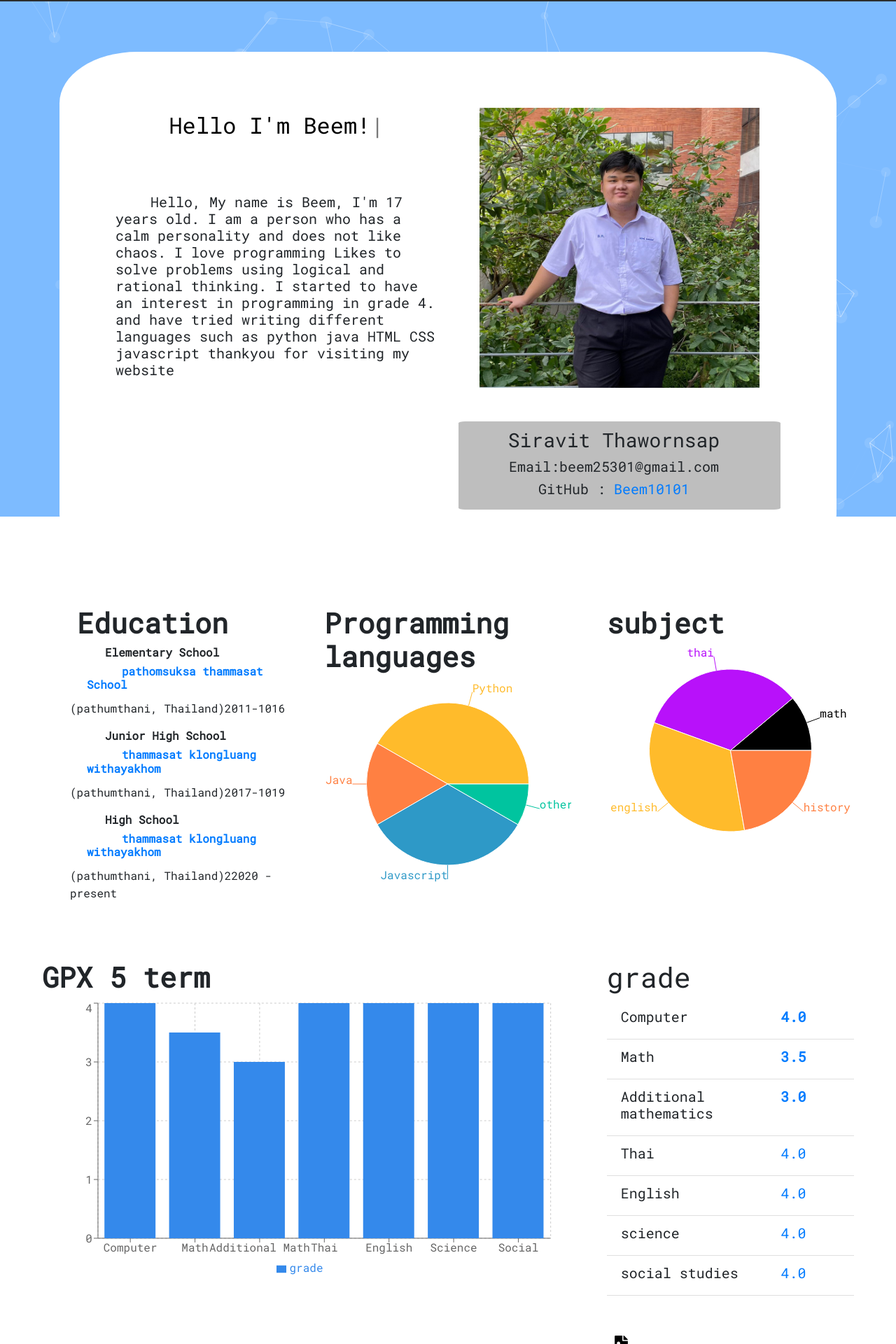
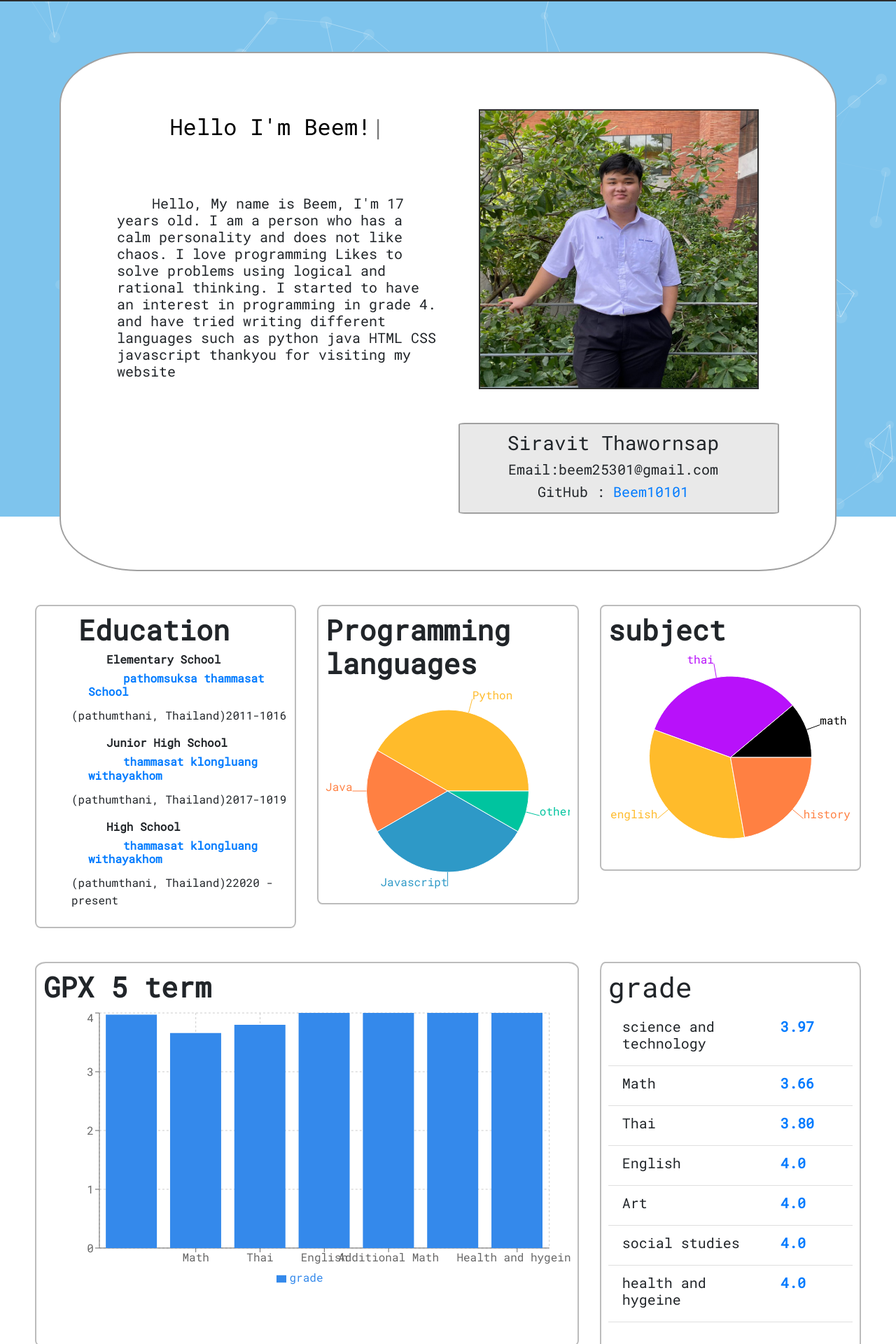
Before and after one commit to beem10101/porfolio, a React (Create React App) app: page / in a window 1280 px wide. Shown: the part 62-1982 px from the top of the page at 70% size. Built offline with nearby package versions, Linux system fonts and the light colour scheme.

Commit message:
14/12/22 23:23

```diff
--- a/src/App.css
+++ b/src/App.css
@@ -8,7 +8,7 @@
   --primary-orange: #f9ab00;
   --primary-dark: rgb(0, 0, 0);
   --primary-white-gray: #f5f3f3;
-  --primary-gray: #bebebe;
+  --primary-gray: #e9e9e9;
 }
 
 /************************* NAVBAR ***********************/
@@ -140,6 +140,7 @@ canvas {
   background-color: var(--primary-white);
   border-radius: 10%;
   font-family: 'Roboto Mono', monospace;
+  border: 2px solid rgb(160, 160, 160);
 }
 
 .banner-about {
@@ -149,6 +150,7 @@ canvas {
   background-color: var(--primary-white);
   border-radius: 2%;
   font-family: 'Roboto Mono', monospace;
+  border: 2px solid rgb(188, 188, 188);
 }
 
 .banner-gray {
@@ -158,6 +160,7 @@ canvas {
   background-color: var(--primary-gray);
   border-radius: 2%;
   font-family: 'Roboto Mono', monospace;
+  border: 2px solid rgb(160, 160, 160);
 }
 
 /* ---------------------- */
@@ -272,3 +275,7 @@ html{
   width: 100%;
   height: 50%;
 }
+
+.frame-cover{
+  border: 2px solid #2d2d2d;
+}
--- a/src/components/Header.js
+++ b/src/components/Header.js
@@ -49,7 +49,7 @@ function Header() {
                 </div>
               </div>
                   <div class="col-lg-6">
-                    <img src={prot_pic} width="400" height="400" data-was-processed="true" ></img>
+                    <img className='frame-cover' src={prot_pic} width="400" height="400" data-was-processed="true" ></img>
                       <br/>
                       <br/>
                       <br/>
--- a/src/components/Particle.js
+++ b/src/components/Particle.js
@@ -18,7 +18,7 @@ const Particle = () => {
     options={{
       background:{
         color:{
-          value:'#7dbbff',
+          value:'#7ec4ed',
         }
       },
       particles: {
--- a/src/components/aboutme1/Gpx.js
+++ b/src/components/aboutme1/Gpx.js
@@ -11,10 +11,10 @@ const Gpx = () => {
       <li class="list-group-item border-top-0 border-left-0 border-right-0 bg-transparent">
           <div class='row'>
             <div class='col-12 col-md-8'>
-              <h5 > Computer </h5>
+              <h5 > science and technology </h5>
             </div>
             <div class='col-6 col-md-4 text-primary'>
-              <h5 class='font-weight-bold text-primary'> 4.0 </h5>
+              <h5 class='font-weight-bold text-primary'> 3.97 </h5>
             </div>
           </div>
         </li>
@@ -24,17 +24,7 @@ const Gpx = () => {
               <h5 > Math </h5>
             </div>
             <div class='col-6 col-md-4 text-primary'>
-              <h5 class='font-weight-bold text-primary'> 3.5 </h5>
-            </div>
-          </div>
-        </li>
-      <li class="list-group-item border-top-0 border-left-0 border-right-0 bg-transparent">
-          <div class='row'>
-            <div class='col-12 col-md-8'>
-              <h5> Additional mathematics </h5>
-            </div>
-            <div class='col-6 col-md-4 text-primary'>
-              <h5 class='font-weight-bold text-primary'> 3.0 </h5>
+              <h5 class='font-weight-bold text-primary'> 3.66 </h5>
             </div>
           </div>
         </li>
@@ -44,7 +34,7 @@ const Gpx = () => {
               <h5> Thai </h5>
             </div>
             <div class='col-6 col-md-4'>
-              <h5 class='text-primary'> 4.0 </h5>
+              <h5 class='font-weight-bold text-primary '> 3.80 </h5>
             </div>
           </div>
         </li>
@@ -54,17 +44,17 @@ const Gpx = () => {
               <h5> English </h5>
             </div>
             <div class='col-6 col-md-4'>
-              <h5 class='text-primary'> 4.0 </h5>
+              <h5 class='font-weight-bold text-primary'> 4.0 </h5>
             </div>
           </div>
         </li>
         <li class="list-group-item border-top-0 border-left-0 border-right-0 bg-transparent">
           <div class='row'>
             <div class='col-12 col-md-8'>
-              <h5> science </h5>
+              <h5> Art </h5>
             </div>
             <div class='col-6 col-md-4'>
-              <h5 class='text-primary'> 4.0 </h5>
+              <h5 class='font-weight-bold text-primary'> 4.0 </h5>
             </div>
           </div>
         </li>
@@ -74,7 +64,17 @@ const Gpx = () => {
               <h5> social studies </h5>
             </div>
             <div class='col-6 col-md-4'>
-              <h5 class='text-primary'> 4.0 </h5>
+              <h5 class='font-weight-bold text-primary'> 4.0 </h5>
+            </div>
+          </div>
+        </li>
+        <li class="list-group-item border-top-0 border-left-0 border-right-0 bg-transparent">
+          <div class='row'>
+            <div class='col-12 col-md-8'>
+              <h5> health and hygeine </h5>
+            </div>
+            <div class='col-6 col-md-4'>
+              <h5 class='font-weight-bold text-primary'> 4.0 </h5>
             </div>
           </div>
         </li>
--- a/src/components/chart/Barchart.js
+++ b/src/components/chart/Barchart.js
@@ -5,31 +5,31 @@ import { BarChart, Bar, XAxis, YAxis, CartesianGrid, Tooltip ,ReferenceLine} fro
 
 const dataBar = [
     {
-      subject: 'Computer',
-      grade: 4.0,
+      subject: 'Science and technology',
+      grade: 3.97,
     },
     {
       subject: 'Math',
-      grade: 3.5,
-    },
-    {
-      subject: 'Additional Math',
-      grade: 3.0,
+      grade: 3.66,
     },
     {
       subject: 'Thai',
-      grade: 4.0,
+      grade: 3.80,
     },
     {
       subject: 'English',
       grade: 4.0,
     },
     {
-      subject: 'Science',
+      subject: 'Additional Math',
       grade: 4.0,
     },
     {
       subject: 'Social',
+      grade: 4.0,
+    },
+    {
+      subject: 'Health and hygeine',
       grade: 4.0,
     },
   ];
```
